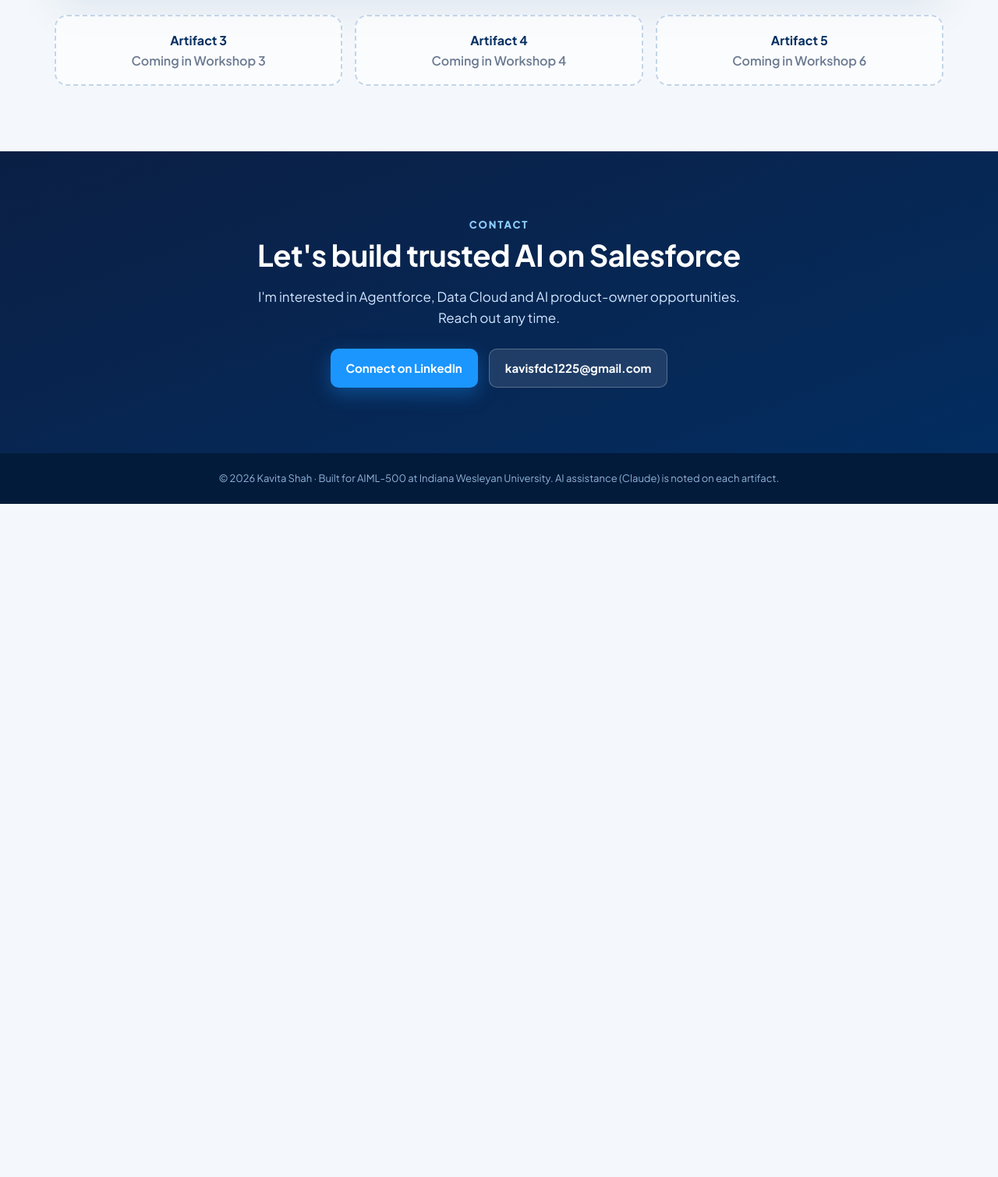
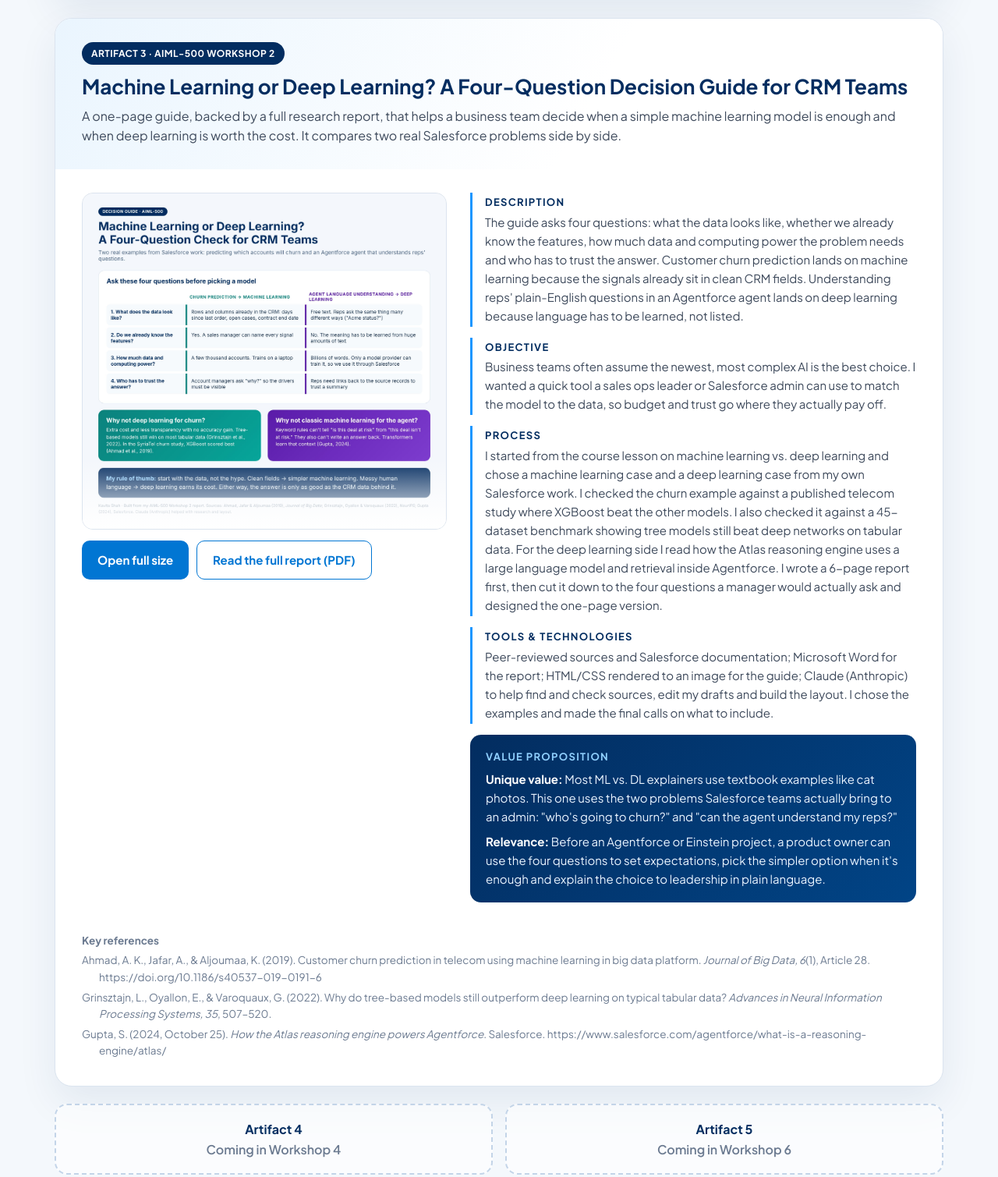
Before and after one commit to kavitashah-ai/kavitashah-ai.github.io, a plain HTML site: page index.html in a window 1280 px wide. Shown: the part 4900-6409 px from the top of the page at 78% size. Before the commit the page ends 5546 px from the top, so only its background shows below. Drawn offline with Linux system fonts and the light colour scheme.

Commit message:
Add files via upload

```diff
--- a/index.html
+++ b/index.html
@@ -200,8 +200,26 @@ footer{background:#021b3a;color:#8fb3da;text-align:center;font-size:13px;padding
 <p>Shao, Y., Jiang, Y., Kanell, T. A., Xu, P., Khattab, O., &amp; Lam, M. S. (2024). Assisting in writing Wikipedia-like articles from scratch with large language models. <i>arXiv</i>. https://arxiv.org/abs/2402.14207</p>
 <p>Lessons learned and test results are documented in my AI Lab report. One known limit: the coach sometimes miscounts its own Yellow scores, so a person should check the verdict.</p></div>
 </article>
-<div class="next">
-<div class="soon"><b>Artifact 3</b>Coming in Workshop 3</div>
+<article class="art" style="margin-top:26px">
+<div class="art-head"><span class="tag">ARTIFACT 3 · AIML-500 WORKSHOP 2</span>
+<h3>Machine Learning or Deep Learning? A Four-Question Decision Guide for CRM Teams</h3>
+<p>A one-page guide, backed by a full research report, that helps a business team decide when a simple machine learning model is enough and when deep learning is worth the cost. It compares two real Salesforce problems side by side.</p></div>
+<div class="art-body">
+<div><div class="fig"><a href="mldl-guide.jpg" target="_blank"><img src="mldl-guide.jpg" alt="Decision guide comparing churn prediction (machine learning) with Agentforce language understanding (deep learning) across four questions: data type, known features, data and compute needs and trust"></a></div>
+<div class="fig-actions"><a class="btn s" href="mldl-guide.jpg" target="_blank">Open full size</a><a class="btn o" href="mldl-report.pdf" target="_blank">Read the full report (PDF)</a></div></div>
+<div class="meta">
+<div class="m"><h4>Description</h4><p>The guide asks four questions: what the data looks like, whether we already know the features, how much data and computing power the problem needs and who has to trust the answer. Customer churn prediction lands on machine learning because the signals already sit in clean CRM fields. Understanding reps' plain-English questions in an Agentforce agent lands on deep learning because language has to be learned, not listed.</p></div>
+<div class="m"><h4>Objective</h4><p>Business teams often assume the newest, most complex AI is the best choice. I wanted a quick tool a sales ops leader or Salesforce admin can use to match the model to the data, so budget and trust go where they actually pay off.</p></div>
+<div class="m"><h4>Process</h4><p>I started from the course lesson on machine learning vs. deep learning and chose a machine learning case and a deep learning case from my own Salesforce work. I checked the churn example against a published telecom study where XGBoost beat the other models. I also checked it against a 45-dataset benchmark showing tree models still beat deep networks on tabular data. For the deep learning side I read how the Atlas reasoning engine uses a large language model and retrieval inside Agentforce. I wrote a 6-page report first, then cut it down to the four questions a manager would actually ask and designed the one-page version.</p></div>
+<div class="m"><h4>Tools &amp; technologies</h4><p>Peer-reviewed sources and Salesforce documentation; Microsoft Word for the report; HTML/CSS rendered to an image for the guide; Claude (Anthropic) to help find and check sources, edit my drafts and build the layout. I chose the examples and made the final calls on what to include.</p></div>
+<div class="vpbox"><h4>Value proposition</h4><p><b>Unique value:</b> Most ML vs. DL explainers use textbook examples like cat photos. This one uses the two problems Salesforce teams actually bring to an admin: "who's going to churn?" and "can the agent understand my reps?"</p><p style="margin:0"><b>Relevance:</b> Before an Agentforce or Einstein project, a product owner can use the four questions to set expectations, pick the simpler option when it's enough and explain the choice to leadership in plain language.</p></div>
+</div></div>
+<div class="refs"><p><b>Key references</b></p>
+<p>Ahmad, A. K., Jafar, A., &amp; Aljoumaa, K. (2019). Customer churn prediction in telecom using machine learning in big data platform. <i>Journal of Big Data, 6</i>(1), Article 28. https://doi.org/10.1186/s40537-019-0191-6</p>
+<p>Grinsztajn, L., Oyallon, E., &amp; Varoquaux, G. (2022). Why do tree-based models still outperform deep learning on typical tabular data? <i>Advances in Neural Information Processing Systems, 35</i>, 507–520.</p>
+<p>Gupta, S. (2024, October 25). <i>How the Atlas reasoning engine powers Agentforce</i>. Salesforce. https://www.salesforce.com/agentforce/what-is-a-reasoning-engine/atlas/</p></div>
+</article>
+<div class="next" style="grid-template-columns:1fr 1fr">
 <div class="soon"><b>Artifact 4</b>Coming in Workshop 4</div>
 <div class="soon"><b>Artifact 5</b>Coming in Workshop 6</div>
 </div>
```
Also changed, not shown: mldl-guide.jpg (added), 1 other file.
